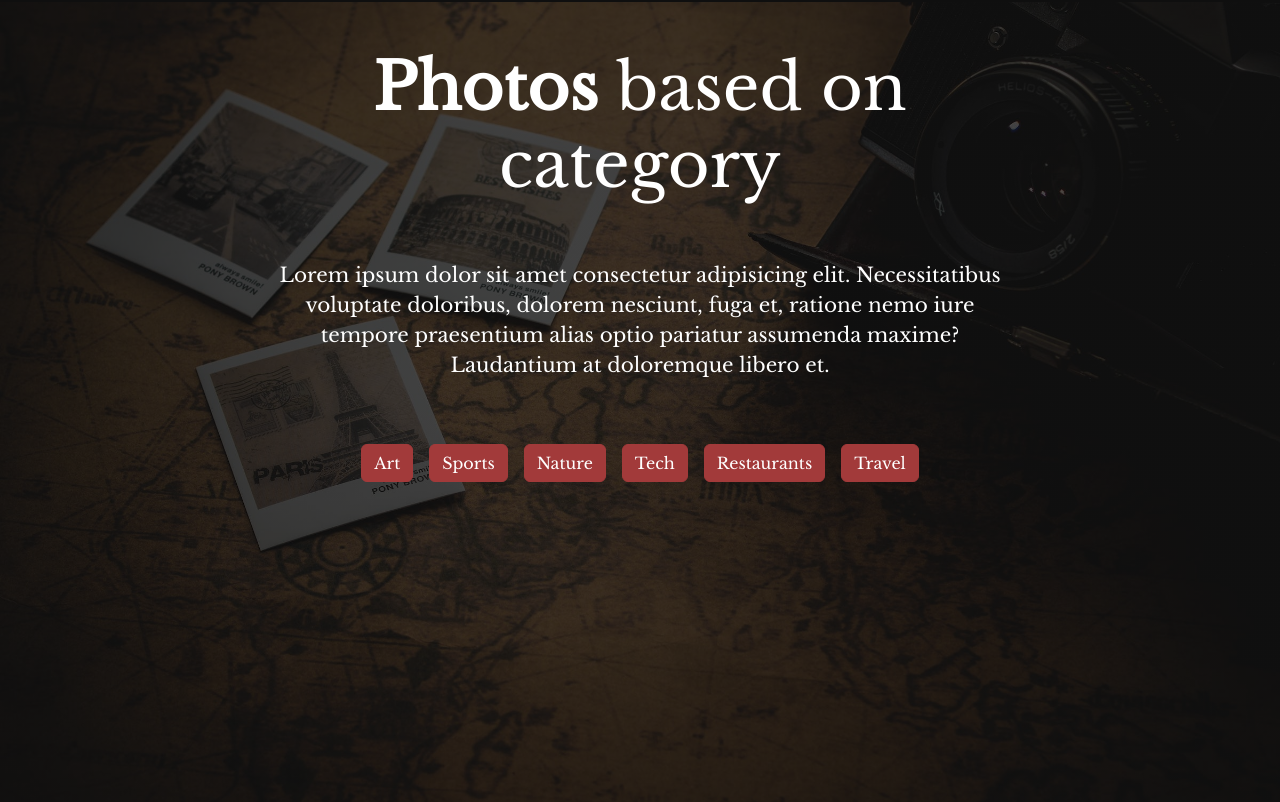
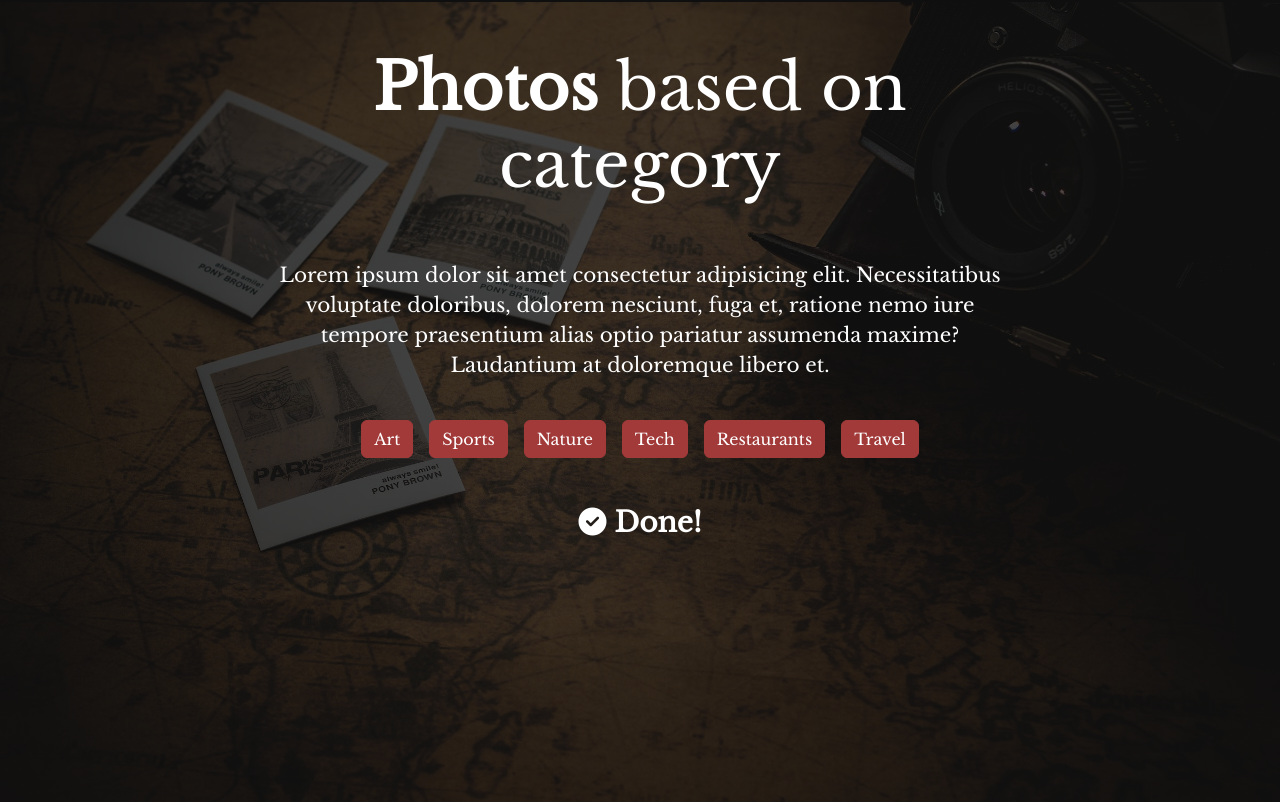
Before and after one commit to FlyBoy1998/image-website, a website with bundled scripts: page index.html in a window 1280 px wide. Shown: the part 88-890 px from the top of the page. Built offline with nearby package versions, Linux system fonts and the light colour scheme.

Commit message:
create fetch message

```diff
--- a/index.html
+++ b/index.html
@@ -41,7 +41,7 @@
                         praesentium alias optio pariatur assumenda maxime? Laudantium at doloremque libero et.</p>
                 </div>
             </div>
-            <div class="d-flex justify-content-center align-items-center hstack gap-3 mt-5 button-container">
+            <div class="d-flex justify-content-center align-items-center flex-wrap hstack gap-3 mt-4 button-container">
                 <button class="btn btn-primary category-btn" value="art" type="button">Art</button>
                 <button class="btn btn-primary category-btn" value="sports" type="button">Sports</button>
                 <button class="btn btn-primary category-btn" value="nature" type="button">Nature</button>
@@ -49,6 +49,7 @@
                 <button class="btn btn-primary category-btn" value="restaurants" type="button">Restaurants</button>
                 <button class="btn btn-primary category-btn" value="travel" type="button">Travel</button>
             </div>
+            <p class="fetch-message h3 text-center text-white mt-5 fw-bold"><i class="fa-solid fa-circle-check"></i> Done!</p>
         </div>
     </header>
 
```
